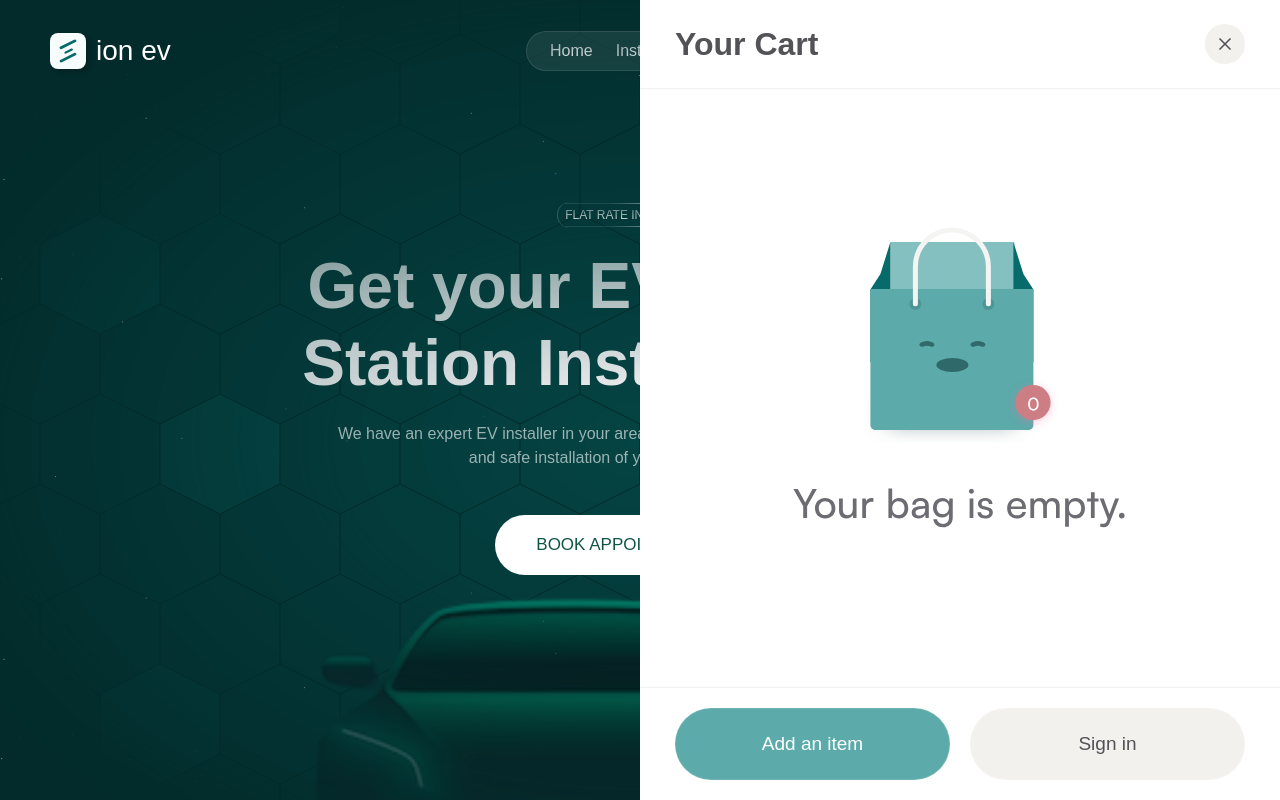
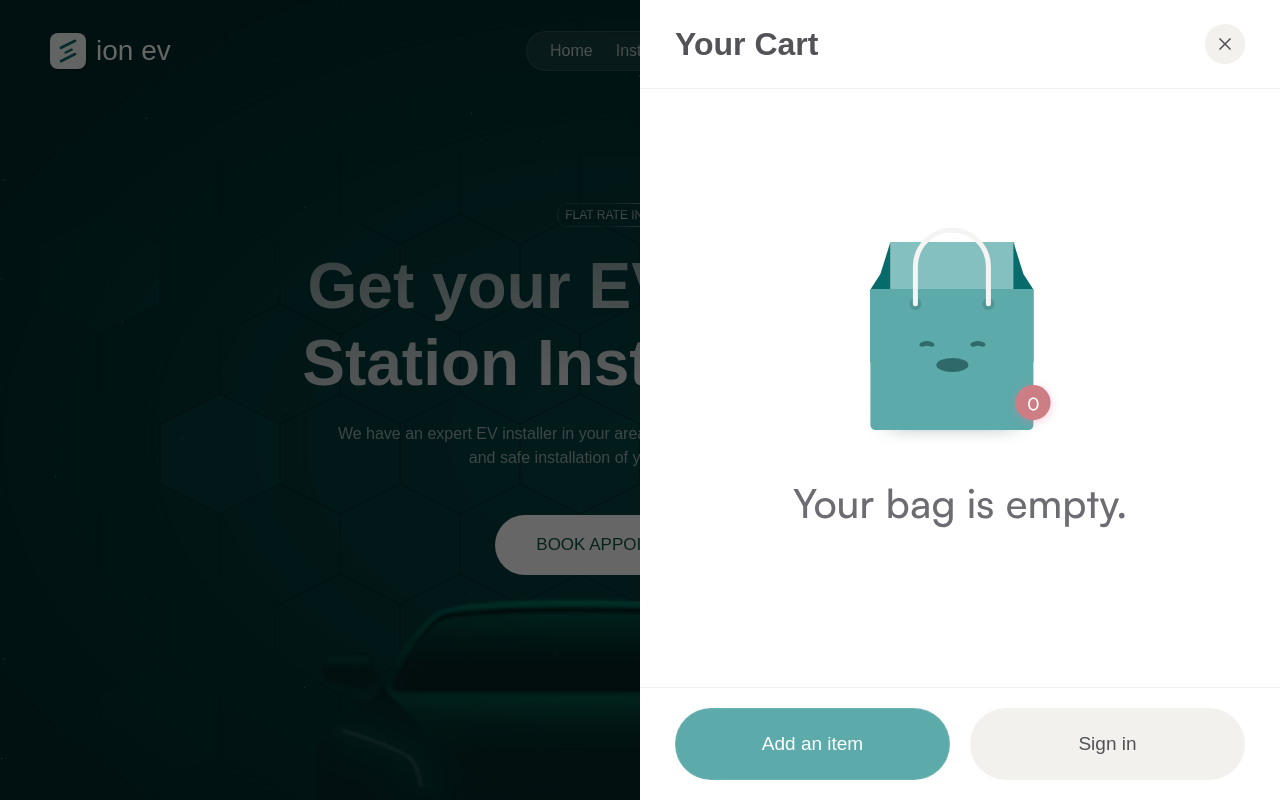
Before and after one commit to owlcode3/ion-ev, a React (Vite) app: page / in a window 1280 px wide. Both pictures are taken after a click on the element "CART". Shown: the top 800 px of the page. Built offline with nearby package versions, Linux system fonts and the light colour scheme; a web font is replaced by a local one.

Commit message:
Added fade background to the cart when it's opened

```diff
--- a/src/components/component/Header.tsx
+++ b/src/components/component/Header.tsx
@@ -5,6 +5,7 @@ import CartIcon from "./CartIcon";
 import HamburgerIconShop from "./HamburgerIconShop";
 import HamburgerIconHome from "./HamburgerIconHome";
 import Cart from "./Cart";
+import useAppStore from "../../store";
 
 type Props = {
   linkParentCn: string,
@@ -16,6 +17,8 @@ type Props = {
 }
 
 function Header({ linkParentCn, linkChildCn, WhatLogo, cartParentCn, cartIcon, hamburgerCn }: Props) {
+
+  const cartShowHideStatus = useAppStore(s => s.productsRef.showHideCart)
 
   return (
     <>
@@ -29,6 +32,9 @@ function Header({ linkParentCn, linkChildCn, WhatLogo, cartParentCn, cartIcon, h
         {hamburgerCn ? <HamburgerIconShop spanCn={hamburgerCn} /> : <HamburgerIconHome />}
       </header>
       <Cart />
+      {
+        cartShowHideStatus && <div className="fade-page"></div>
+      }
     </>
   )
 }
--- a/src/components/component/MobileNavShop.tsx
+++ b/src/components/component/MobileNavShop.tsx
@@ -20,7 +20,7 @@ function MobileNavShop({ mobileNavParentCn, mobileNavLinkCn }: Props) {
       <Link className={mobileNavLinkCn} to="/">Home</Link>
       <Link className={mobileNavLinkCn} to="/installation">Installation</Link>
       <Link className={mobileNavLinkCn} to="/shop">Shop</Link>
-      <div className={"home-header__cart-text-box" + " " + `${mobileNavLinkCn}`}><div onClick={() => setCartStatus(true)}>Cart</div> <span className="home-header__cart-no">0</span></div>
+      <div className={"home-header__cart-text-box" + " " + `${mobileNavLinkCn}`}><div className="home-header__cart-cart" onClick={() => setCartStatus(true)}>Cart</div> <span className="home-header__cart-no">0</span></div>
     </div>)
 }
 
--- a/src/components/layouts/Home/HomeHeader.tsx
+++ b/src/components/layouts/Home/HomeHeader.tsx
@@ -8,8 +8,12 @@ import { useLocation } from "react-router-dom";
 
 function HomeHeader() {
   const location = useLocation()
+
   const menuState = useAppStore(s => s.productsRef.homeMenu)
+
   const setMenuState = useAppStore(s => s.setHomeMenu)
+
+  const cartOpenHideStatus = useAppStore(s => s.productsRef.showHideCart)
 
   useEffect(() => {
     setMenuState(false)
@@ -20,7 +24,7 @@ function HomeHeader() {
   useEffect(() => {
     const scrollBarWidth = window.innerWidth - document.body.clientWidth
 
-    if (menuState) {
+    if (menuState || cartOpenHideStatus) {
       // eslint-disable-next-line @typescript-eslint/no-non-null-assertion
       document.getElementById("root")!.style.overflowY = "hidden"
       document.body.style.overflowY = "hidden"
@@ -31,7 +35,8 @@ function HomeHeader() {
       document.body.style.overflowY = ""
       document.body.style.marginRight = "";
     }
-  }, [menuState])
+  }, [menuState, cartOpenHideStatus])
+
 
   return (
     <div className="home-header">
--- a/src/components/layouts/Shop/ShopHeader.tsx
+++ b/src/components/layouts/Shop/ShopHeader.tsx
@@ -8,8 +8,13 @@ import { useLocation } from "react-router-dom";
 function ShopHeader() {
 
   const location = useLocation()
+
   const menuState = useAppStore(s => s.productsRef.shopMenu)
+
   const setMenuState = useAppStore(s => s.setShopMenu)
+
+  const cartOpenHideStatus = useAppStore(s => s.productsRef.showHideCart)
+
 
 
   useEffect(() => {
@@ -17,13 +22,12 @@ function ShopHeader() {
     // eslint-disable-next-line react-hooks/exhaustive-deps
   }, [location.pathname])
 
-  console.log(location);
 
 
   useEffect(() => {
     const scrollBarWidth = window.innerWidth - document.body.clientWidth
 
-    if (menuState) {
+    if (menuState || cartOpenHideStatus) {
       // eslint-disable-next-line @typescript-eslint/no-non-null-assertion
       document.getElementById("root")!.style.overflowY = "hidden"
       document.body.style.overflowY = "hidden"
@@ -34,7 +38,7 @@ function ShopHeader() {
       document.body.style.overflowY = ""
       document.body.style.marginRight = "";
     }
-  }, [menuState])
+  }, [menuState, cartOpenHideStatus])
 
   return (
     <div className="shop-header" style={{ background: location.pathname == "/shop" || location.pathname == "/shop/" ? "#f3f1ee" : "#FFFFFF" }}>
--- a/src/styles/components/cart.scss
+++ b/src/styles/components/cart.scss
@@ -11,3 +11,17 @@
     width: 100%;
   }
 }
+
+.fade-page {
+  position: fixed;
+  top: 0;
+  left: 0;
+  width: 100%;
+  height: 100%;
+  z-index: 99998;
+  background-color: rgb(0, 0, 0, 0.6);
+  @include media("<=phone") {
+    display: none;
+    opacity: 0;
+  }
+}
```
